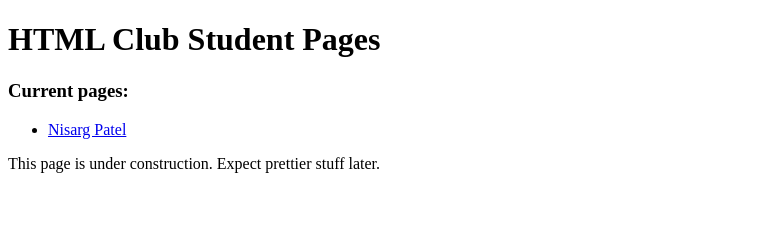
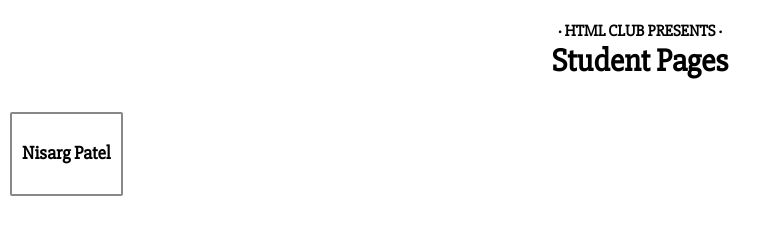
Before and after one commit to PCEP-HTML-Club/studentpages, a plain HTML site: page index.html in a window 1280 px wide. Shown: the whole page, without its empty margins (0-784 px from the left). Drawn offline with Linux system fonts and the light colour scheme.

Commit message:
update homepage

```diff
--- a/index.html
+++ b/index.html
@@ -1,18 +1,34 @@
 <!DOCTYPE html>
 <html>
 	<head>
-		<title>HTML Club - Student Pages</title>
+		<title>Student Pages</title>
+		<meta name="viewport" content="width=device-width, initial-scale=1.0">
+		<style>
+		  @import url('https://fonts.googleapis.com/css?family=Slabo+27px');
+		  html, body {
+		    font-family: 'Slabo 27px', serif;
+		    padding: 0;
+		    margin: 0;
+		    width: 100%;
+		    height: 100%;
+		  }
+		  .itemblock {
+		    margin: 10px;
+		    padding: 10px;
+		    display: inline-block;
+		    border: 2px solid #888;
+		    border-radius: 2px;
+		  }
+		  a {
+		    color: #000;
+		  }
+		</style>
 	</head>
 	<body>
-		<h1>HTML Club Student Pages</h1>
-		<h3>Current pages:</h3>
-		<ul>
-		  <li>
-		    <a href="np/index.html">Nisarg Patel</a>
-		  </li>
-		</ul>
-		<p>
-		  This page is under construction. Expect prettier stuff later.
-		</p>
+	   <center>
+  	  <h4 style="margin-bottom: 0;">&middot; HTML CLUB PRESENTS &middot;</h4>
+  	  <h1 style="margin-top: 0;">Student Pages</h1>
+  	 </center>
+  	 <a href="np/index.html"><div class="itemblock"><h3>Nisarg Patel</h3></div></a>
 	</body>
 </html>
```
